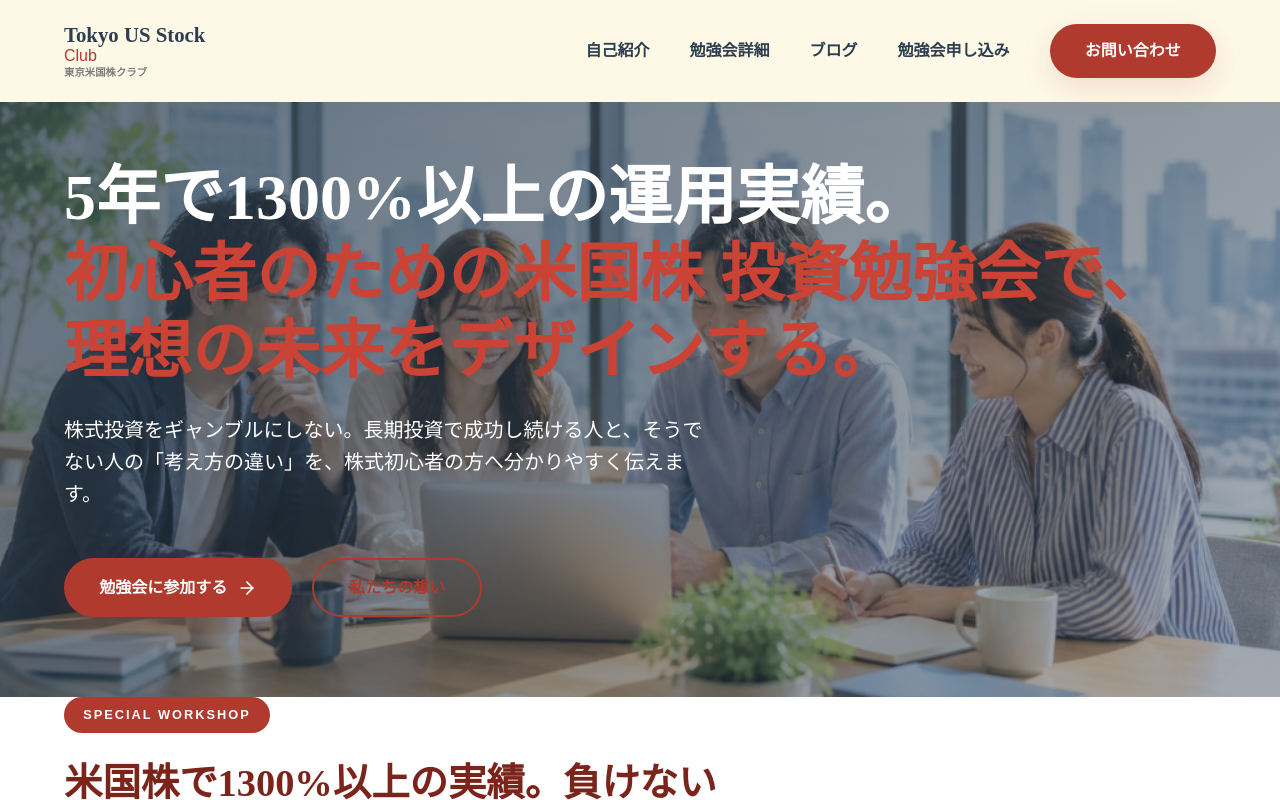
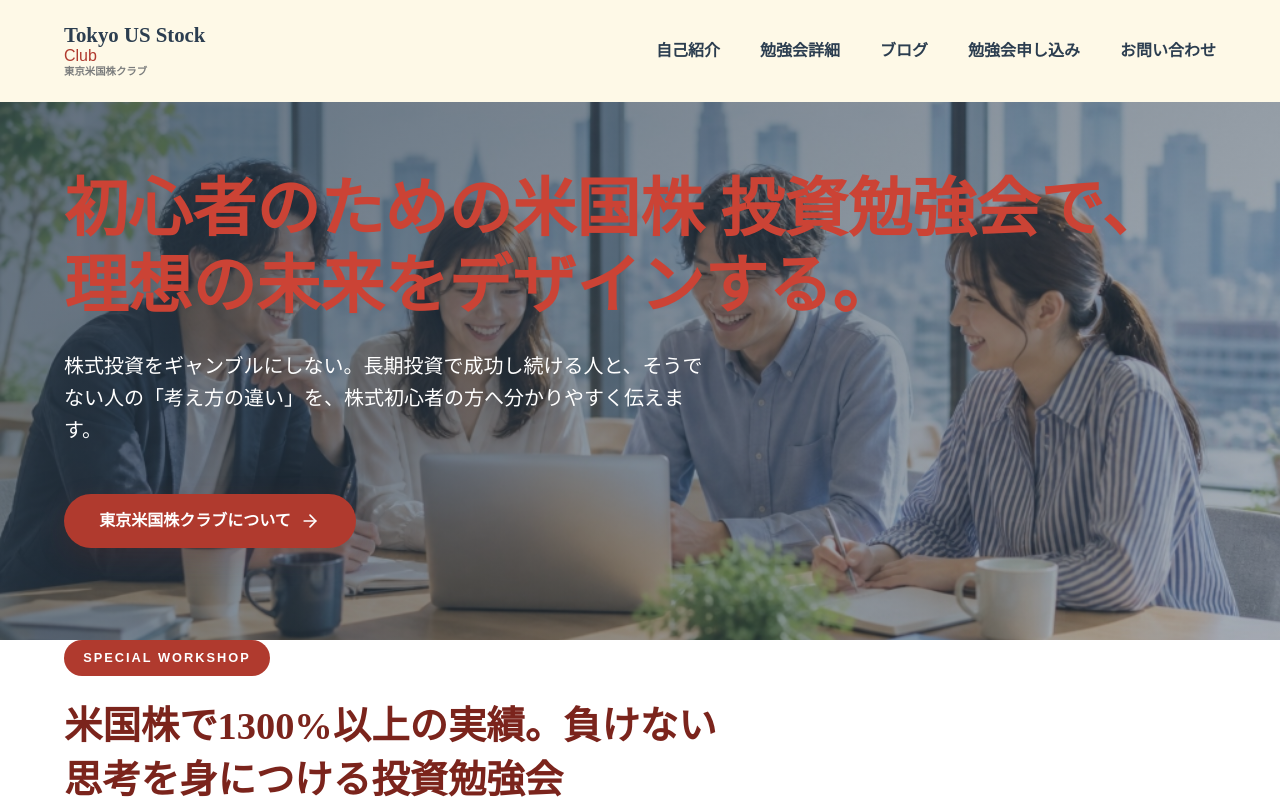
Before and after one commit to yutarotobioka0121-ship-it/tokyo-us-stock-site, a Next.js app: page / in a window 1280 px wide. Built offline with nearby package versions, Linux system fonts and the light colour scheme; a web font is replaced by a local one.

Commit message:
Refactor top page hero elements and standardize header contact link styling

```diff
--- a/src/app/page.tsx
+++ b/src/app/page.tsx
@@ -22,18 +22,14 @@ export default async function Home() {
 
         <div className="container hero-content">
           <h1 className="hero-title slide-up">
-            5年で1300%以上の運用実績。<br />
             <span>初心者のための米国株 投資勉強会で、<br />理想の未来をデザインする。</span>
           </h1>
           <p className="hero-subtitle slide-up delay-1">
             株式投資をギャンブルにしない。長期投資で成功し続ける人と、そうでない人の「考え方の違い」を、株式初心者の方へ分かりやすく伝えます。
           </p>
           <div className="hero-actions slide-up delay-2">
-            <Link href="/seminar" className="btn btn-primary">
-              勉強会に参加する <ArrowRight size={20} />
-            </Link>
-            <Link href="/about" className="btn btn-outline">
-              私たちの想い
+            <Link href="/about" className="btn btn-primary">
+              東京米国株クラブについて <ArrowRight size={20} />
             </Link>
           </div>
         </div>
--- a/src/components/Header.tsx
+++ b/src/components/Header.tsx
@@ -31,7 +31,7 @@ export default function Header() {
           <Link href="/seminar" className="nav-link">勉強会詳細</Link>
           <Link href="/blog" className="nav-link">ブログ</Link>
           <Link href="/apply" className="nav-link">勉強会申し込み</Link>
-          <Link href="/contact" className="btn btn-primary">お問い合わせ</Link>
+          <Link href="/contact" className="nav-link">お問い合わせ</Link>
         </nav>
 
         {/* Mobile Toggle */}
@@ -47,7 +47,7 @@ export default function Header() {
           <Link href="/seminar" className="nav-link" onClick={() => setIsOpen(false)}>勉強会詳細</Link>
           <Link href="/blog" className="nav-link" onClick={() => setIsOpen(false)}>ブログ</Link>
           <Link href="/apply" className="nav-link" onClick={() => setIsOpen(false)}>勉強会申し込み</Link>
-          <Link href="/contact" className="btn btn-primary" onClick={() => setIsOpen(false)}>お問い合わせ</Link>
+          <Link href="/contact" className="nav-link" onClick={() => setIsOpen(false)}>お問い合わせ</Link>
         </nav>
       </div>
     </header>
```
